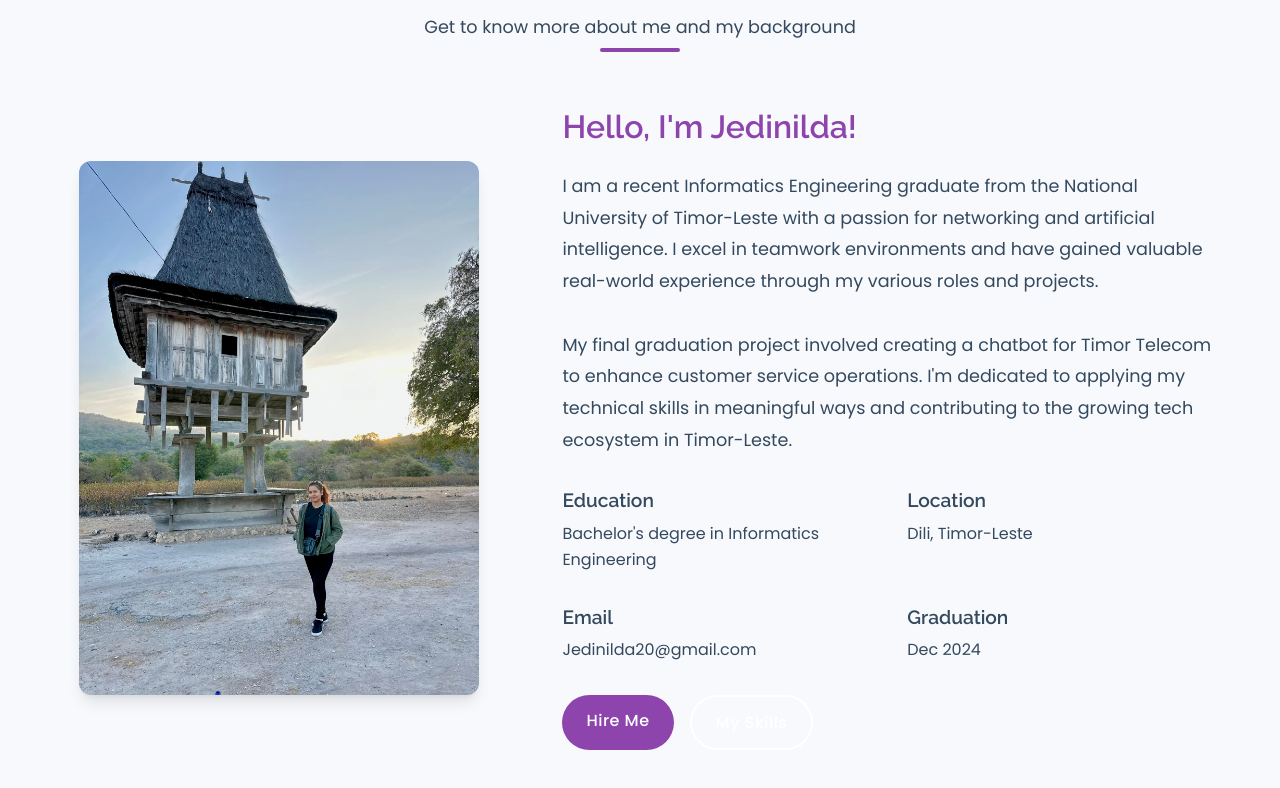
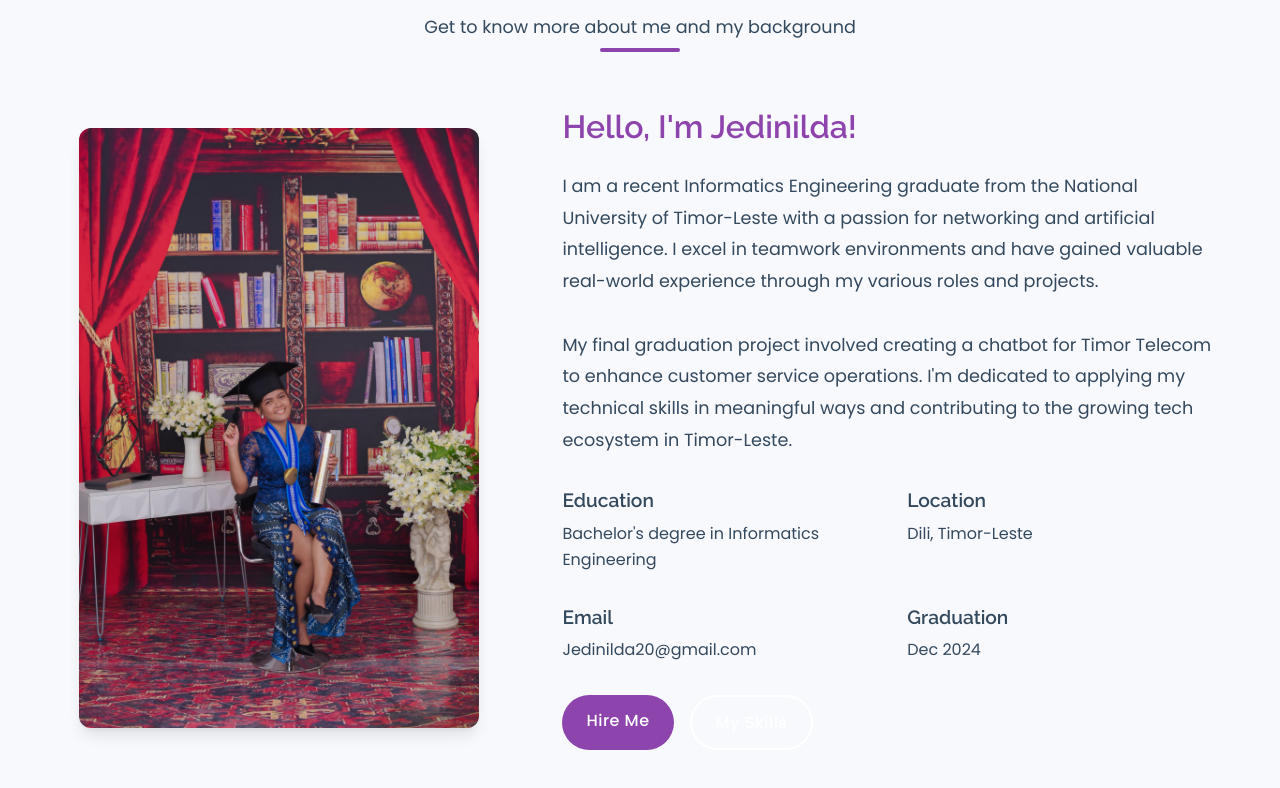
Before and after one commit to Jedinilda20/Jedinilda20.github.io, a plain HTML site: page index.html in a window 1280 px wide. Shown: the part 1021-1809 px from the top of the page. Drawn offline with Linux system fonts and the light colour scheme.

Commit message:
Update index.html

```diff
--- a/index.html
+++ b/index.html
@@ -1186,7 +1186,7 @@
         </div>
         <div class="about-container">
           <div class="about-image animate slide-in-left">
-            <img src="/jedinilda.jpg" alt="About Image" class="about-img" />
+            <img src="/jedi1.jpeg" alt="About Image" class="about-img" />
           </div>
           <div class="about-text animate slide-in-right">
             <h3 class="about-heading">Hello, I'm Jedinilda!</h3>
```
